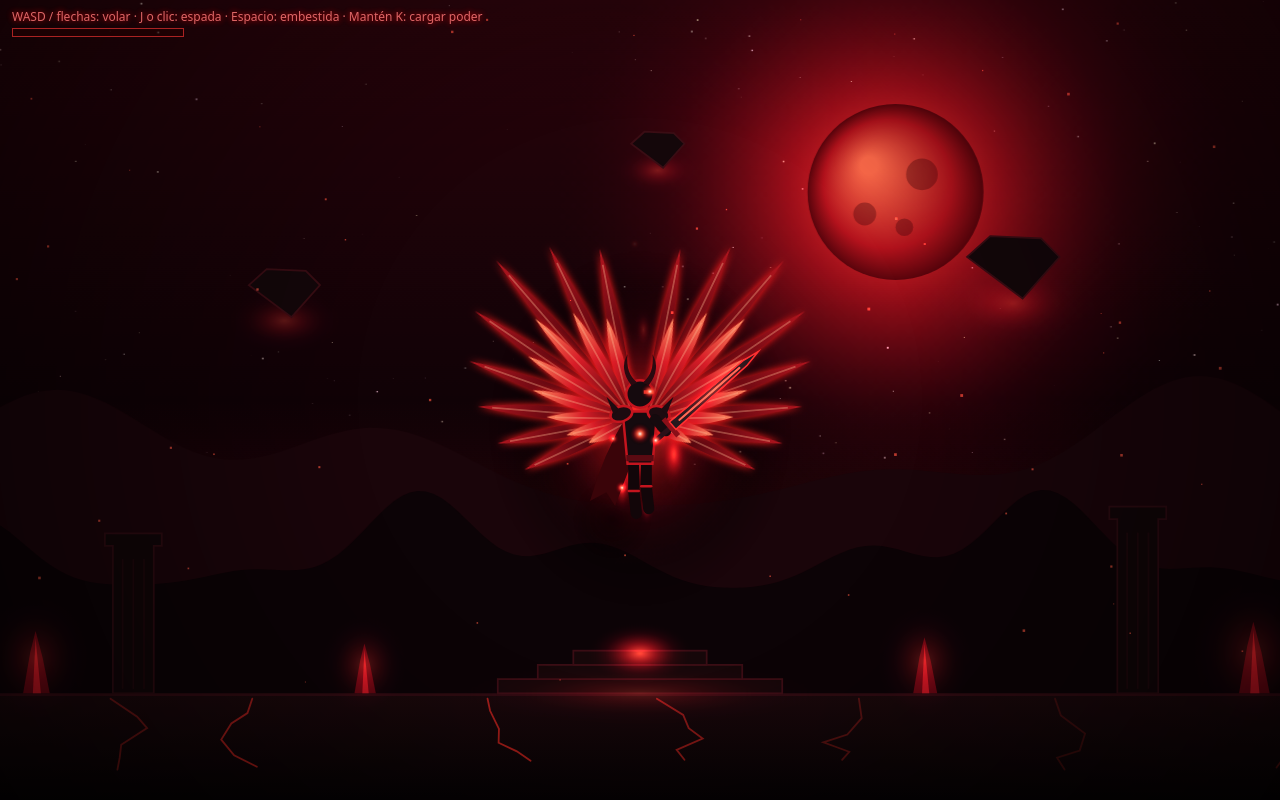
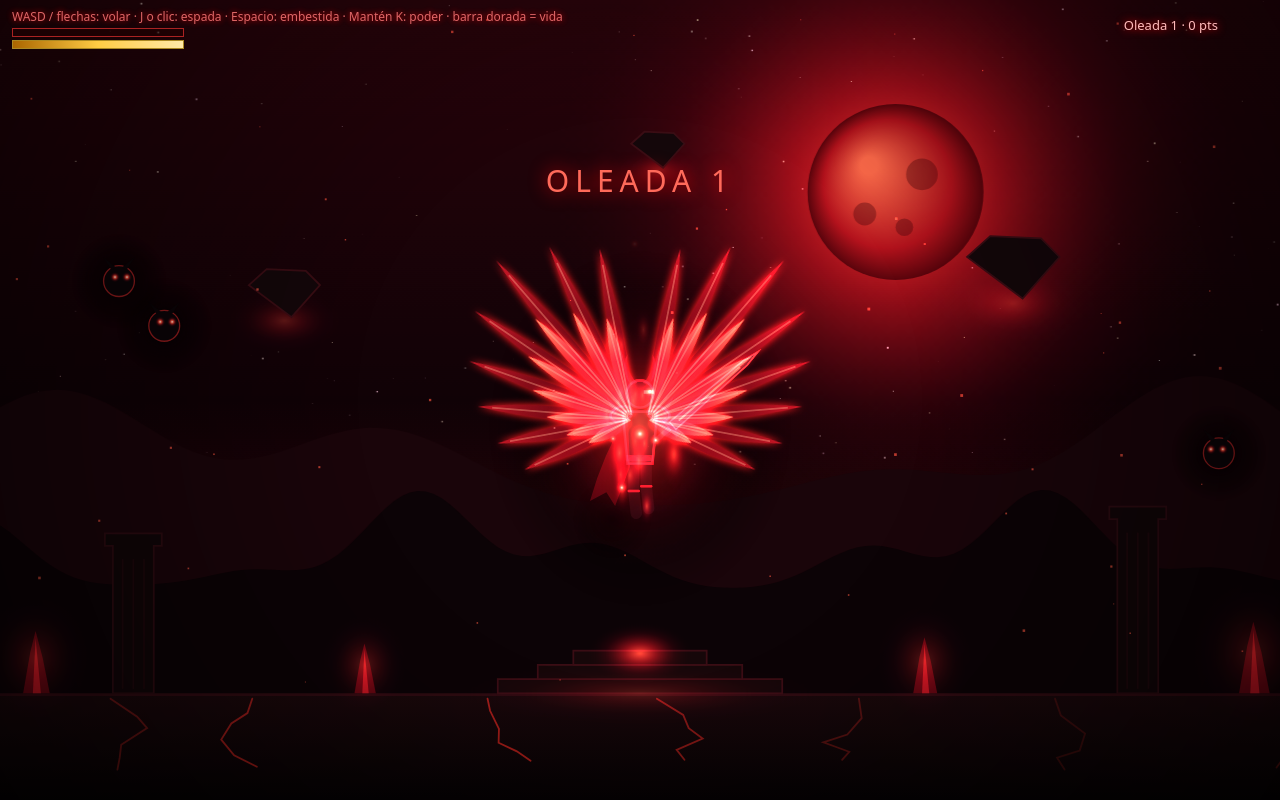
Before and after one commit to montesdeocasteve4-blip/Nose, a plain HTML site: page guerrero-alado/index.html in a window 1280 px wide. Drawn offline with Linux system fonts and the light colour scheme; animation ran at ten frames a second.

Commit message:
Añade enemigos, oleadas, vida y pantalla de derrota al guerrero alado
Co-Authored-By: Claude Sonnet 5.5 <noreply@anthropic.com>
Claude-Session: https://claude.ai/code/session_01SCvfN2REL7LEXRTkScW4kK

```diff
--- a/guerrero-alado/index.html
+++ b/guerrero-alado/index.html
@@ -8,6 +8,12 @@ canvas{display:block;width:100vw;height:100vh;height:100dvh}
 #hud{position:fixed;left:max(12px,env(safe-area-inset-left));top:max(8px,env(safe-area-inset-top));color:#f77;font-size:12px;opacity:.85;pointer-events:none;text-shadow:0 0 6px #f00}
 #bar{position:fixed;left:max(12px,env(safe-area-inset-left));top:calc(max(8px,env(safe-area-inset-top)) + 20px);width:170px;height:7px;background:#2008;border:1px solid #a22;pointer-events:none}
 #barf{height:100%;width:0;background:linear-gradient(90deg,#600,#f33,#fa8)}
+#hp{position:fixed;left:max(12px,env(safe-area-inset-left));top:calc(max(8px,env(safe-area-inset-top)) + 32px);width:170px;height:7px;background:#2008;border:1px solid #a82;pointer-events:none}
+#hpf{height:100%;width:100%;background:linear-gradient(90deg,#a60,#fc4,#ffe9a8)}
+#stat{position:fixed;right:max(62px,calc(env(safe-area-inset-right) + 52px));top:calc(max(8px,env(safe-area-inset-top)) + 8px);color:#fbb;font-size:13px;text-shadow:0 0 8px #f00;pointer-events:none;white-space:nowrap}
+#banner{position:fixed;left:0;right:0;top:20%;text-align:center;color:#ff6a5a;font-size:30px;letter-spacing:.2em;text-transform:uppercase;text-shadow:0 0 18px #f00;opacity:0;transition:opacity .5s;pointer-events:none}
+#over{position:fixed;inset:0;z-index:5;display:none;align-items:center;justify-content:center;text-align:center;background:#000a;color:#f55;font-size:26px;line-height:1.6;text-shadow:0 0 14px #f00}
+#over small{font-size:14px;color:#fbb}
 #joy{position:fixed;width:120px;height:120px;margin:-60px 0 0 -60px;border-radius:50%;border:2px solid #c22a;display:none;pointer-events:none}
 #knob{position:absolute;left:40px;top:40px;width:40px;height:40px;border-radius:50%;background:#e22b}
 .b{position:fixed;width:84px;height:84px;touch-action:none;-webkit-appearance:none;border-radius:50%;border:2px solid #e33;background:#3008;color:#fcc;font-size:12px;display:none}
@@ -19,9 +25,10 @@ canvas{display:block;width:100vw;height:100vh;height:100dvh}
 @media (orientation:portrait) and (pointer:coarse){#rot{display:flex}}
 </style></head><body>
 <canvas id="c"></canvas>
-<div id="hud">WASD / flechas: volar · J o clic: espada · Espacio: embestida · Mantén K: cargar poder</div>
+<div id="hud">WASD / flechas: volar · J o clic: espada · Espacio: embestida · Mantén K: poder · barra dorada = vida</div>
 <div id="bar"><div id="barf"></div></div>
 <button id="fs">⛶</button><div id="rot">Gira el teléfono<br>(modo horizontal)</div>
+<div id="hp"><div id="hpf"></div></div><div id="stat"></div><div id="banner"></div><div id="over"></div>
 <div id="joy"><div id="knob"></div></div>
 <button class="b" id="atk">Espada</button><button class="b" id="dsh">Dash</button><button class="b" id="pow">Poder</button>
 <script>
@@ -95,7 +102,7 @@ function world(t){
  g.globalCompositeOperation='source-over'}
 
 // ---------- Guerrero ----------
-const P={x:1000,y:GY-260,vx:0,vy:0,f:1,ph:0,t:0,atk:0,dash:0,cd:0,charge:0};
+const P={x:1000,y:GY-260,vx:0,vy:0,f:1,ph:0,t:0,atk:0,dash:0,cd:0,charge:0,hp:100,inv:0};
 const ps=[],bolts=[],rings=[],slashes=[];
 function power(){return 1+P.charge*1.3+(P.atk>0?.35:0)+(P.dash>0?.45:0)}
 function wing(s,flap,spread){
@@ -134,7 +141,7 @@ function body(){
  g.drawImage(HOT,-9,-31,18,18);g.drawImage(HOT,0,-63,16,14);g.globalCompositeOperation='source-over'}
 function warrior(){
  const bob=P.y<FLOOR-4?Math.sin(P.t*2.4)*4:0;
- g.save();g.translate(P.x,P.y+bob);g.scale(K,K);
+ g.save();g.translate(P.x,P.y+bob);g.scale(K,K);if(P.inv>0&&((P.t*18|0)&1))g.globalAlpha=.4;
  const flap=Math.sin(P.ph)*(1-P.charge*.6),sp=1+P.charge*.25;wing(-1,flap,sp);wing(1,flap,sp);
  g.scale(P.f,1);body();g.restore()}
 
@@ -147,25 +154,25 @@ function spawnAura(pw){
 function spark(x,y,up){const a=up<0?-Math.PI/2+(R()-.5)*1.4:R()*TAU,s=150+R()*350;ps.push({k:2,x,y,vx:Math.cos(a)*s,vy:Math.sin(a)*s,l:1,d:.3+R()*.4,s:6+R()*10})}
 function bolt(){const a=R()*TAU,len=(80+R()*120)*(1+P.charge),cx=P.x,cy=P.y-20*K,pts=[[cx,cy]];
  for(let i=1;i<=7;i++){const f=i/7;pts.push([cx+Math.cos(a)*len*f+(R()-.5)*28,cy+Math.sin(a)*len*f+(R()-.5)*28])}bolts.push({pts,t:0})}
-function release(){const c=P.charge;P.charge=0;if(c<.2)return;const cy=P.y-20*K;
+function release(){const c=P.charge;P.charge=0;if(c<.2)return;const cy=P.y-20*K;blast(c);
  rings.push({x:P.x,y:cy,t:0,d:.7,max:520*c},{x:P.x,y:cy,t:-.1,d:.6,max:330*c});
  shake=22*c;flash=c;for(let i=0;i<70*c;i++)spark(P.x,cy,1);for(let i=0;i<7;i++)bolt()}
-function attack(){if(P.atk>.12)return;P.atk=.32;slashes.push({x:P.x+P.f*30*K,y:P.y-30*K,f:P.f,t:0});P.vx+=P.f*160;
+function attack(){if(P.atk>.12||dead)return;P.atk=.32;const sl={x:P.x+P.f*30*K,y:P.y-30*K,f:P.f,t:0};slashes.push(sl);hitSword(sl);P.vx+=P.f*160;
  shake=Math.max(shake,7);for(let i=0;i<22;i++)spark(P.x+P.f*80*K,P.y-30*K,1)}
-function dash(){if(P.cd>0)return;let[ix,iy]=inp();if(!ix&&!iy)ix=P.f;const m=Math.hypot(ix,iy);
+function dash(){if(P.cd>0||dead)return;dashId++;let[ix,iy]=inp();if(!ix&&!iy)ix=P.f;const m=Math.hypot(ix,iy);
  P.vx=ix/m*1100;P.vy=iy/m*1100;P.dash=.22;P.cd=.55;shake=Math.max(shake,6);rings.push({x:P.x,y:P.y-20*K,t:0,d:.35,max:160})}
 
 // ---------- Controles ----------
 const keys={},joy={x:0,y:0,id:null,ox:0,oy:0};let powId=null;
 const touch=TOUCH,jEl=document.getElementById('joy');
-if(touch){for(const b of document.querySelectorAll('.b,#fs'))b.style.display='block';hud.textContent='Izq: volar · Espada · Dash · mantén Poder';hud.style.fontSize='11px'}
+if(touch){for(const b of document.querySelectorAll('.b,#fs'))b.style.display='block';hud.textContent='Izq: volar · dorada = vida · roja = poder';hud.style.fontSize='11px'}
 fs.onclick=()=>{try{(document.documentElement.requestFullscreen||document.documentElement.webkitRequestFullscreen).call(document.documentElement);screen.orientation.lock('landscape').catch(()=>{})}catch(e){}};
 function inp(){let x=(keys.KeyD||keys.ArrowRight?1:0)-(keys.KeyA||keys.ArrowLeft?1:0)+joy.x,y=(keys.KeyS||keys.ArrowDown?1:0)-(keys.KeyW||keys.ArrowUp?1:0)+joy.y;
  const m=Math.hypot(x,y);return m>1?[x/m,y/m]:[x,y]}
-addEventListener('keydown',e=>{if(e.code==='Space'||e.code.startsWith('Arrow'))e.preventDefault();if(e.repeat)return;keys[e.code]=1;
+addEventListener('keydown',e=>{if(e.code==='Space'||e.code.startsWith('Arrow'))e.preventDefault();if(e.repeat)return;if(dead){if(deadT>.8&&(e.code==='KeyR'||e.code==='Space'||e.code==='Enter'))reset();return}keys[e.code]=1;
  if(e.code==='KeyJ')attack();if(e.code==='Space')dash()});
 addEventListener('keyup',e=>keys[e.code]=0);
-addEventListener('pointerdown',e=>{const id=e.target.id;
+addEventListener('pointerdown',e=>{if(dead){if(deadT>.8)reset();return}const id=e.target.id;
  if(id==='atk')return attack();if(id==='dsh')return dash();if(id==='pow'){powId=e.pointerId;return}
  if(e.pointerType==='mouse')return attack();
  if(e.clientX<W/2&&joy.id===null){joy.id=e.pointerId;joy.ox=e.clientX;joy.oy=e.clientY;Object.assign(jEl.style,{display:'block',left:e.clientX+'px',top:e.clientY+'px'})}});
@@ -175,13 +182,62 @@ const endP=e=>{if(e.pointerId===powId)powId=null;if(e.pointerId===joy.id){joy.id
 addEventListener('pointerup',endP);addEventListener('pointercancel',endP);
 addEventListener('contextmenu',e=>e.preventDefault());
 
+// ---------- Enemigos ----------
+const en=[],eb=[];let wave=0,score=0,wavePending=true,waveT=1.5,dead=false,deadT=0,dashId=0,bannerT=0,lastHp=-1,lastStat='';
+function say(t){banner.textContent=t;banner.style.opacity=1;bannerT=2.2}
+function spawnWave(){wave++;wavePending=false;say('Oleada '+wave);
+ const n=Math.min(TOUCH?9:12,2+(wave*1.5|0)),nc=wave>=2?Math.min(4,wave>>1):0;
+ for(let i=0;i<n;i++){const c=i<nc,h=c?45:28+wave*2,side=R()<.5?-1:1;
+  en.push({x:clamp(P.x+side*(520+R()*400),40,WW-40),y:120+R()*(FLOOR-220),vx:0,vy:0,type:c?1:0,hp:h,max:h,r:c?34:28,ph:R()*TAU,hit:0,dd:-1,cd:1+R()*1.5})}}
+function hurt(d,ux,uy){if(P.inv>0||P.dash>0||dead)return;P.hp-=d;P.inv=.9;flash=.5;shake=Math.max(shake,12);P.vx+=ux*420;P.vy+=uy*420;
+ for(let i=0;i<10;i++)spark(P.x,P.y-20*K,1)}
+function hitSword(s){for(const e of en){const dx=(e.x-s.x)*s.f,d=Math.hypot(e.x-s.x,e.y-s.y);
+ if(dx>-40&&d<175+e.r){e.hp-=32;e.hit=.15;e.vx+=s.f*520;e.vy-=100}}}
+function blast(c){const cx=P.x,cy=P.y-20*K,R2=520*c;
+ for(const e of en){const dx=e.x-cx,dy=e.y-cy,d=Math.hypot(dx,dy)||1;if(d<R2+e.r){e.hp-=100*c;e.hit=.2;e.vx+=dx/d*800;e.vy+=dy/d*800}}
+ for(let i=eb.length-1;i>=0;i--)if(Math.hypot(eb[i].x-cx,eb[i].y-cy)<R2)eb.splice(i,1)}
+function die(){dead=true;deadT=0;P.charge=0;over.innerHTML=`Has caído<br>Oleada ${wave} · ${score} puntos<br><small>Toca o pulsa R para reiniciar</small>`;over.style.display='flex';
+ rings.push({x:P.x,y:P.y-20*K,t:0,d:.8,max:380});for(let i=0;i<60;i++)spark(P.x,P.y-20*K,1);shake=26}
+function reset(){P.hp=100;P.inv=1;P.x=1000;P.y=GY-260;P.vx=P.vy=0;P.charge=0;en.length=0;eb.length=0;wave=0;score=0;wavePending=true;waveT=1.5;dead=false;lastHp=-1;over.style.display='none'}
+function updateEnemies(dt){
+ const px=P.x,py=P.y-20*K;P.inv=Math.max(0,P.inv-dt);
+ for(const e of en){e.hit=Math.max(0,e.hit-dt);const dx=px-e.x,dy=py-e.y,d=Math.hypot(dx,dy)||1,ux=dx/d,uy=dy/d;let ax,ay;
+  if(e.type===0){ax=ux*430;ay=uy*430}
+  else{const k=d>430?1:d<300?-1:0,w=Math.sin(P.t*1.3+e.ph)*170;ax=ux*k*330-uy*w;ay=uy*k*330+ux*w;
+   e.cd-=dt;if(e.cd<=0&&d<700&&!dead){e.cd=2.3-Math.min(1,wave*.08);eb.push({x:e.x,y:e.y,vx:ux*320,vy:uy*320,l:4})}}
+  e.vx+=ax*dt;e.vy+=ay*dt;const dr=Math.exp(-(e.type?2.2:1.6)*dt);e.vx*=dr;e.vy*=dr;
+  const sp=Math.hypot(e.vx,e.vy),mx=e.type?230:175+wave*6;if(sp>mx&&e.hit<=0){e.vx*=mx/sp;e.vy*=mx/sp}
+  e.x=clamp(e.x+e.vx*dt,20,WW-20);e.y=clamp(e.y+e.vy*dt,60,FLOOR);
+  if(!dead){if(P.dash>0&&d<e.r+52){if(e.dd!==dashId){e.dd=dashId;e.hp-=24;e.hit=.15;e.vx-=ux*350;e.vy-=uy*350}}
+   else if(e.type===0&&d<e.r+34){hurt(10,ux,uy);e.vx-=ux*260;e.vy-=uy*260}}}
+ for(let i=eb.length-1;i>=0;i--){const b=eb[i];b.l-=dt;b.x+=b.vx*dt;b.y+=b.vy*dt;
+  if(!dead&&P.dash<=0&&P.inv<=0&&Math.hypot(b.x-px,b.y-py)<40){const m=Math.hypot(b.vx,b.vy)||1;hurt(12,b.vx/m,b.vy/m);b.l=0}
+  if(b.l<=0)eb.splice(i,1)}
+ for(let i=en.length-1;i>=0;i--){const e=en[i];if(e.hp>0)continue;en.splice(i,1);score+=e.type?25:10;P.hp=Math.min(100,P.hp+(e.type?6:3));
+  shake=Math.max(shake,5);for(let k=0;k<14;k++)spark(e.x,e.y,1);rings.push({x:e.x,y:e.y,t:0,d:.3,max:70})}
+ if(!en.length&&!wavePending&&!dead){wavePending=true;waveT=2}
+ if(wavePending&&!dead){waveT-=dt;if(waveT<=0)spawnWave()}
+ if(dead)deadT+=dt;else if(P.hp<=0)die();
+ bannerT-=dt;if(bannerT<=0)banner.style.opacity=0;
+ const hw=Math.max(0,Math.round(P.hp));if(hw!==lastHp){lastHp=hw;hpf.style.width=hw+'%'}
+ const st=`Oleada ${wave} · ${score} pts`;if(st!==lastStat){lastStat=st;stat.textContent=st}}
+function drawEnemies(){
+ for(const e of en){const r=e.r,b=Math.sin(P.t*3+e.ph)*5,y=e.y+b,f=e.hit>0,sx=Math.sign(P.x-e.x)||1;
+  g.globalCompositeOperation='source-over';g.globalAlpha=1;g.drawImage(SMOKE,e.x-r*1.9,y-r*1.9,r*3.8,r*3.8);
+  g.fillStyle=f?'#ffd8c8':e.type?'#2a0612':'#0c0508';g.beginPath();g.arc(e.x,y,r*.62,0,TAU);g.fill();g.strokeStyle=f?'#fff':'rgba(255,50,50,.55)';g.lineWidth=1.5;g.stroke();
+  g.beginPath();for(const o of[-1,1]){g.moveTo(e.x+o*r*.3,y-r*.45);g.lineTo(e.x+o*r*.62,y-r*(e.type?1.15:.95));g.lineTo(e.x+o*r*.12,y-r*.55)}g.fill();
+  g.globalCompositeOperation='lighter';
+  if(e.type){g.globalAlpha=.7;g.drawImage(GLOW,e.x-r*1.3,y-r*1.3,r*2.6,r*2.6);g.globalAlpha=1;g.drawImage(HOT,e.x-9,y+r*.1,18,18)}
+  for(const o of[-1,1])g.drawImage(HOT,e.x+o*r*.24+sx*r*.08-6,y-r*.16-6,12,12);
+  if(e.hp<e.max){g.globalCompositeOperation='source-over';g.fillStyle='#300';g.fillRect(e.x-r*.7,y-r*1.3,r*1.4,4);g.fillStyle='#f44';g.fillRect(e.x-r*.7,y-r*1.3,r*1.4*e.hp/e.max,4)}}}
+
 // ---------- Lógica ----------
 let lastBar=-1;
 function update(dt){
  P.t+=dt;P.atk=Math.max(0,P.atk-dt);P.dash=Math.max(0,P.dash-dt);P.cd=Math.max(0,P.cd-dt);
- const chg=keys.KeyK||powId!==null;
+ const chg=!dead&&(keys.KeyK||powId!==null);
  if(chg){P.charge=Math.min(1,P.charge+dt/1.3);shake=Math.max(shake,P.charge*5)}else if(P.charge>0)release();
- const[ix,iy]=inp(),sp=chg?350:1150;P.vx+=ix*sp*dt;P.vy+=iy*sp*dt;
+ const[ix,iy]=dead?[0,0]:inp(),sp=chg?350:1150;P.vx+=ix*sp*dt;P.vy+=iy*sp*dt;
  const dr=Math.exp(-(P.dash>0?1:3.2)*dt);P.vx*=dr;P.vy*=dr;
  P.x=clamp(P.x+P.vx*dt,60,WW-60);P.y+=P.vy*dt;
  if(P.y>FLOOR){P.y=FLOOR;P.vy=Math.min(0,P.vy)}if(P.y<100){P.y=100;P.vy=Math.max(0,P.vy)}
@@ -196,7 +252,7 @@ function update(dt){
  shake*=Math.exp(-8*dt);flash=Math.max(0,flash-dt*2.5);
  for(const a of ash){a.y-=a.v*dt*(1+P.charge);a.x+=Math.sin(P.t+a.p)*12*dt;if(a.y<0){a.y=GY;a.x=R()*WW}}
  const tx=VW>WW?(WW-VW)/2:clamp(P.x-VW/2,0,WW-VW);camX+=(tx-camX)*Math.min(1,6*dt);const ty=clamp(P.y-VH*.62,0,WH-VH);camY+=(ty-camY)*Math.min(1,6*dt);
- const bw=Math.round(P.charge*100);if(bw!==lastBar){lastBar=bw;barf.style.width=bw+'%'}}
+ updateEnemies(dt);const bw=Math.round(P.charge*100);if(bw!==lastBar){lastBar=bw;barf.style.width=bw+'%'}}
 
 // ---------- Dibujo ----------
 function render(){
@@ -213,9 +269,10 @@ function render(){
  g.globalAlpha=.75+Math.sin(P.t*6)*.1;g.drawImage(GLOW,P.x-140*pw,cy-180*pw,280*pw,330*pw);
  for(const p of ps)if(p.k===1){const s=p.s*(.4+.6*p.l);g.globalAlpha=p.l;g.drawImage(GLOW,p.x-s*.35,p.y-s*.8,s*.7,s*1.6)}
  g.globalAlpha=1;g.globalCompositeOperation='source-over';
- warrior();
+ drawEnemies();warrior();
  g.globalCompositeOperation='lighter';
  for(const p of ps)if(p.k===2){g.globalAlpha=p.l;g.drawImage(HOT,p.x-p.s/2,p.y-p.s/2,p.s,p.s)}
+ for(const b of eb){g.globalAlpha=1;g.drawImage(GLOW,b.x-28,b.y-28,56,56);g.drawImage(HOT,b.x-11,b.y-11,22,22)}
  g.lineCap='round';
  for(const b of bolts){const a=1-b.t/.14;
   for(const[c,w]of[[`rgba(255,30,30,${a*.8})`,5],[`rgba(255,220,210,${a})`,1.6]]){g.strokeStyle=c;g.lineWidth=w;g.beginPath();g.moveTo(b.pts[0][0],b.pts[0][1]);for(const[x,y]of b.pts)g.lineTo(x,y);g.stroke()}}
```
